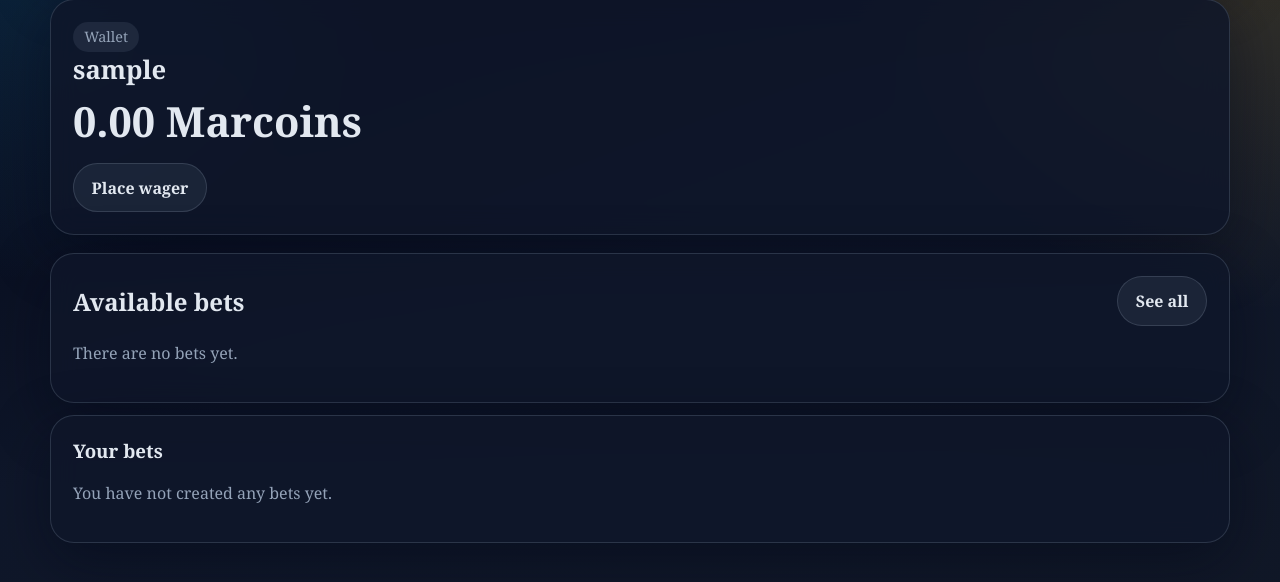
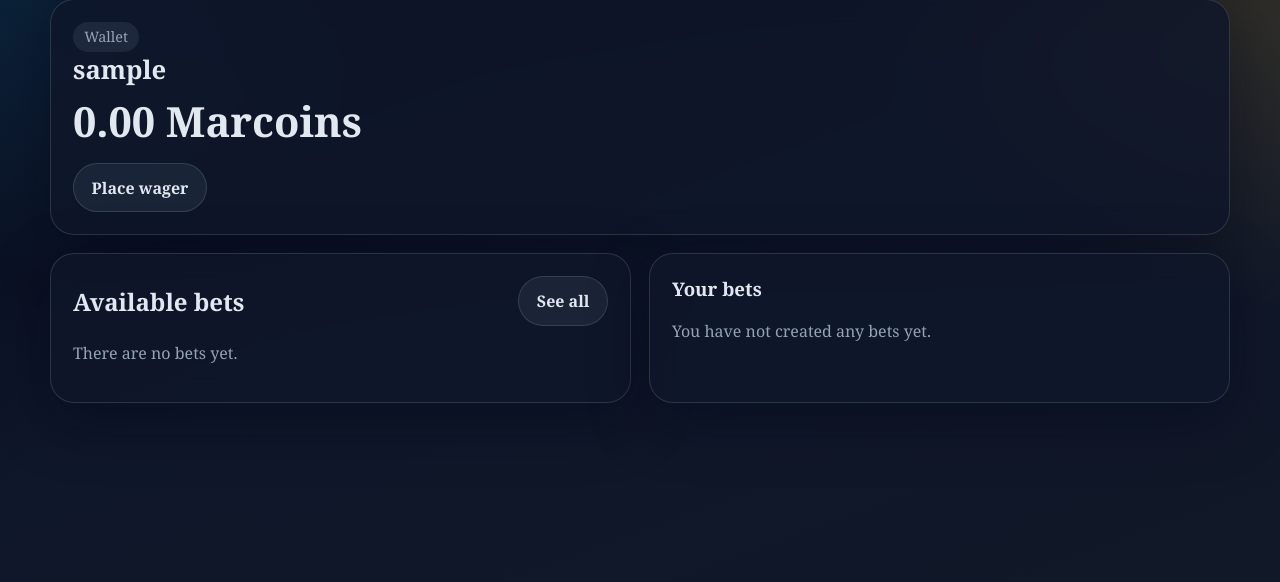
Before and after one commit to marcosistoocommon/Betship, a Flask app: page / in a window 1280 px wide. Shown: the part 141-723 px from the top of the page. Run offline with Flask 3, Linux system fonts and the light colour scheme; the visitor is signed in with stand-in values (Sample User, id 1); data comes from the database, SQL or seed files in the repository; data that the repository does not hold is empty.

Commit message:
created_bets view in home

```diff
--- a/templates/home.html
+++ b/templates/home.html
@@ -23,7 +23,7 @@
         </div>
     </section>
 </div>
-
+<div class="grid grid-2">
 <div class="card" style="margin-top: 18px;">
     <div class="actions" style="justify-content: space-between;">
         <div>
@@ -54,7 +54,7 @@
     <p class="muted">There are no bets yet.</p>
     {% endif %}
 </div>
-    <section class="card" style="margin-top: 12px;">
+    <section class="card" style="margin-top: 18px;">
         <h3>Your bets</h3>
         {% if created_bets %}
         <div class="compact-list">
@@ -80,5 +80,6 @@
         <p class="muted">You have not created any bets yet.</p>
         {% endif %}
     </section>
+</div>
 {% endif %}
 {% endblock %}
```
